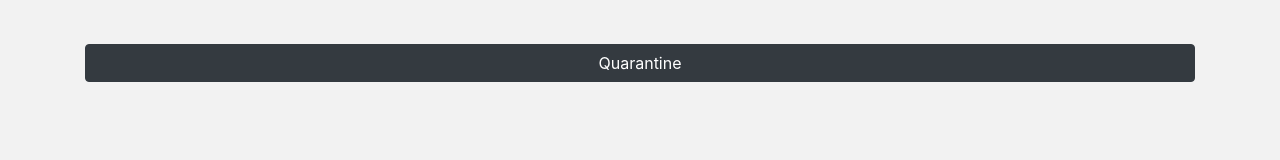
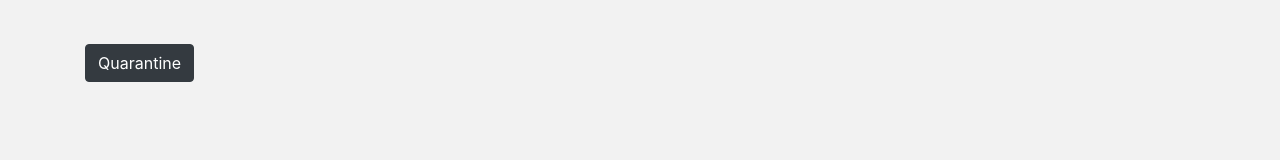
Before and after one commit to youarenotthefather/octo, a plain HTML site: page index.html in a window 1280 px wide. Drawn offline with nearby package versions, Linux system fonts and the light colour scheme.

Commit message:
Update index.html

```diff
--- a/index.html
+++ b/index.html
@@ -23,8 +23,7 @@
 <body>
     <div class="container">
         <h1 class="text-center mb-4"> </h1>
-                <button type="submit" class="btn btn-dark btn-block">Quarantine</button>
-
+        <button type="button" class="btn btn-dark">Quarantine</button>
     </div>
 
     <script src="https://ajax.googleapis.com/ajax/libs/jquery/3.5.1/jquery.min.js"></script>
```
